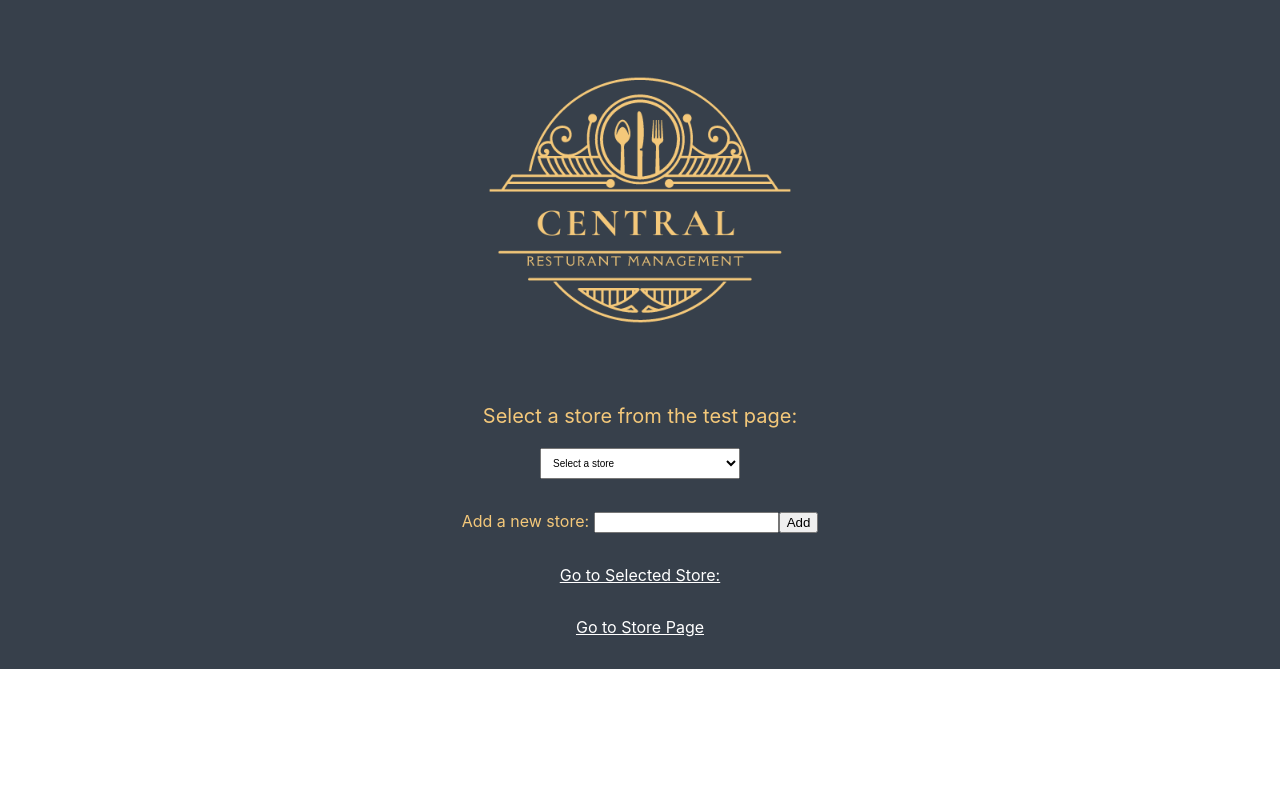
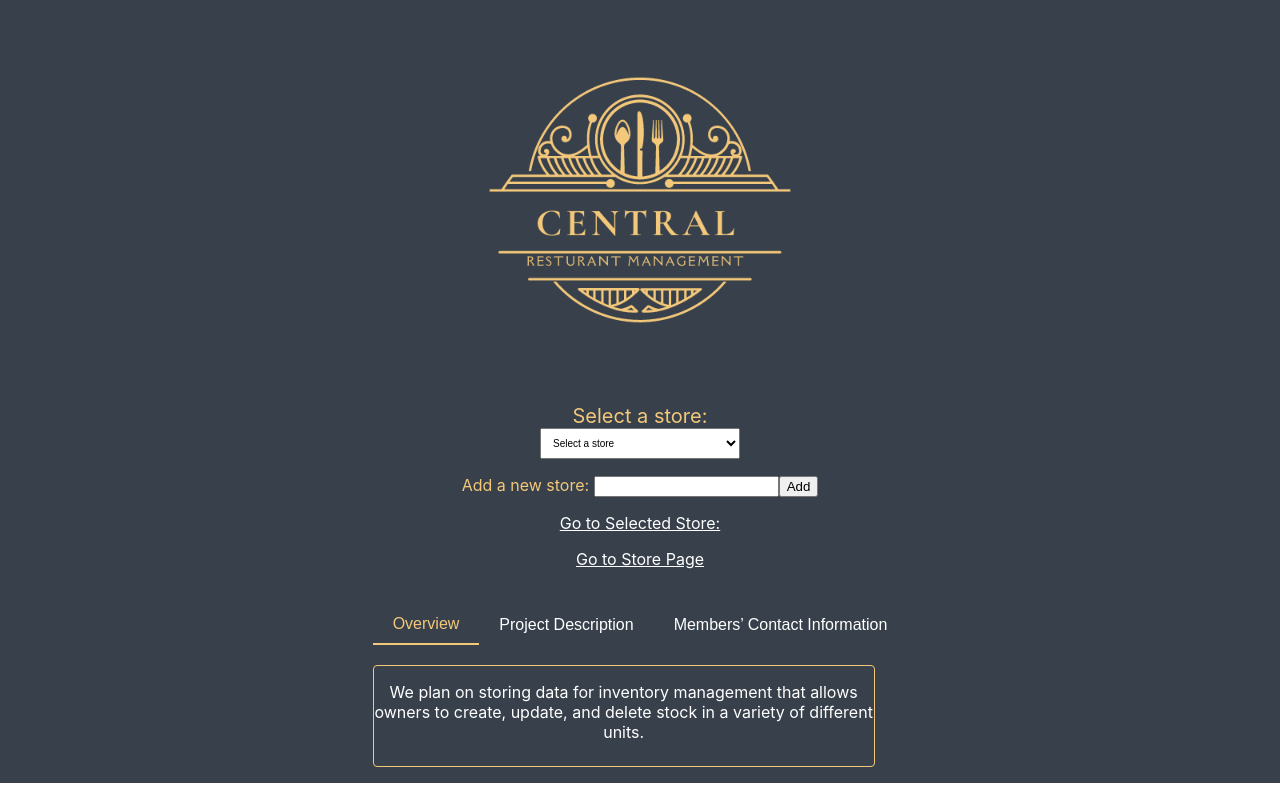
Before and after one commit to IAmMeers/Central-Client, a React (Create React App) app: page / in a window 1280 px wide. Built offline with nearby package versions, Linux system fonts and the light colour scheme.

Commit message:
Added Project Overview Info TestPage & Updated CSS

```diff
--- a/src/App.css
+++ b/src/App.css
@@ -14,7 +14,7 @@
 }
 
 .body-background {
-  float: center;
+  /* float: center; */
   background-color: #37404B;
   color: #F4C87A
 }
@@ -53,6 +53,57 @@ select {
 }
 
 
+/* Project Tabs */
+.tabs {
+  display: flex;
+  justify-content: space-between;
+  margin-top: 20px;
+}
+
+.tab {
+  padding: 10px 20px;
+  border: none;
+  background-color: transparent;
+  color: white;
+  font-size: 16px;
+  cursor: pointer;
+}
+
+.tab.active {
+  color: #F4C87A;
+  border-bottom: 2px solid #F4C87A;
+}
+
+.tab-content {
+  margin-top: 20px;
+}
+
+.tab-text {
+  width: 500px;
+  height: 100px;
+  /* Keep some space around the text */
+  border: 1px solid #F4C87A;
+  border-radius: 4px;
+  color: white;
+  /* Hide when not active */
+  display: none;
+}
+
+
+
+.tab-text.active {
+  display: block;
+}
+
+
+
+
+
+
+
+
+
+
 .App-link {
   color: #61dafb;
 }
--- a/src/pages/TestPage.jsx
+++ b/src/pages/TestPage.jsx
@@ -1,37 +1,15 @@
-/*
- * Kenneth Mendoza
- */
-
-import React, { useState, useEffect } from 'react';
+import React, { useState } from 'react';
 import './TestPage.jsx';
 import logoImage from '../assets/CentralRestLogo.png';
 import { Link } from 'react-router-dom';
 
-
-// const SERVER_URL = process.env.REACT_APP_SERVER_URL;
-
 const TestPage = () => {
-  // const [data, setData] = useState([]);
-
   const [selectedStore, setSelectedStore] = useState('');
   const [stores, setStores] = useState([
     { id: 'store1', name: 'Store 1' },
     { id: 'store2', name: 'Store 2' },
   ]);
-
-  // useEffect(() => {
-  //   fetch(SERVER_URL + '/Inventory?store_id=SID1')
-  //     .then(response => {
-  //       if (!response.ok) {
-  //         throw new Error('Network response was not ok');
-  //       }
-  //       return response.json();
-  //     })
-  //     .then(data => {
-  //       setData(data); // Set the fetched data to the state
-  //     })
-  //     .catch(error => console.error("Error fetching data:", error));
-  // }, []);
+  const [newStoreName, setNewStoreName] = useState('');
 
   const handleStoreChange = (event) => {
     setSelectedStore(event.target.value);
@@ -45,8 +23,6 @@ const TestPage = () => {
     setStores([...stores, newStore]);
   };
 
-  const [newStoreName, setNewStoreName] = useState('');
-
   const handleNewStoreNameChange = (event) => {
     setNewStoreName(event.target.value);
   };
@@ -57,14 +33,34 @@ const TestPage = () => {
     setNewStoreName('');
   };
 
+  const [activeTab, setActiveTab] = useState('overview');
+  const tabContent = {
+    overview:
+      'We plan on storing data for inventory management that allows owners to create, update, and delete stock in a variety of different units.',
+    projectDescription:
+      'For this project, we would like to design a centralized restaurant management application that allows business owners to track inventory. The goal of the application is to provide a useful tool that makes inventory and order management easy and streamlined.',
+    contactInfo:
+    'This project was created by Kenneth Mendoza, Luca Smith, and Evelyn Ramirez',
+
+  };
+
+  const handleTabClick = (tab) => {
+    if (activeTab === tab) {
+      setActiveTab(null);
+    } else {
+      setActiveTab(tab);
+    }
+  };
+
   return (
     <div className="body-background">
       <header>
         <img src={logoImage} alt="Logo" className="resize-logo" />
       </header>
       <div className="main-content">
+        <div className="content-right">
           <label htmlFor="stores-dropdown" className="select-label">
-          Select a store from the test page:
+            Select a store:
           </label>
           <br />
           <select
@@ -73,7 +69,7 @@ const TestPage = () => {
             value={selectedStore}
             onChange={handleStoreChange}
           >
-          <option value="">Select a store </option>
+            <option value="">Select a store</option>
             {stores.map((store) => (
               <option key={store.id} value={store.id}>
                 {store.name}
@@ -82,7 +78,7 @@ const TestPage = () => {
           </select>
           <p> </p>
           <form onSubmit={handleAddStore}>
-          <label htmlFor="new-store-name">Add a new store:  </label>
+            <label htmlFor="new-store-name">Add a new store: </label>
             <input
               type="text"
               id="new-store-name"
@@ -92,17 +88,54 @@ const TestPage = () => {
             <button type="submit">Add</button>
           </form>
           <p> </p>
-        <Link to={`/${selectedStore}`} className = "link">Go to Selected Store: {selectedStore}</Link>
-
+          <Link to={`/${selectedStore}`} className="link">
+            Go to Selected Store: {selectedStore}
+          </Link>
           <p> </p>
-        <Link to={`/store`} className="link"> Go to Store Page</Link>
+          <Link to={`/store`} className="link">
+            Go to Store Page
+          </Link>
           <p> </p>
-
+        </div>
+        <div className="content-left">
+          <div className="tabs">
+            <button
+              className={`tab ${activeTab === 'overview' ? 'active' : ''}`}
+              onClick={() => handleTabClick('overview')}
+            >
+              Overview
+            </button>
+            <button
+              className={`tab ${
+                activeTab === 'projectDescription' ? 'active' : ''
+              }`}
+              onClick={() => handleTabClick('projectDescription')}
+            >
+              Project Description
+            </button>
+            <button
+              className={`tab ${activeTab === 'contactInfo' ? 'active' : ''}`}
+              onClick={() => handleTabClick('contactInfo')}
+            >
+              Members’ Contact Information
+            </button>
+          </div>
+          <div className="tab-content">
+            {activeTab && (
+              <div className={`tab-text ${activeTab ? 'active' : ''}`}>
+                {activeTab === 'overview' && <p>{tabContent.overview}</p>}
+                {activeTab === 'projectDescription' && (
+                  <p>{tabContent.projectDescription}</p>
+                )}
+                {activeTab === 'contactInfo' && <p>{tabContent.contactInfo}</p>}
+              </div>
+            )}
+          </div>
+          <p> </p>
+        </div>
       </div>
     </div>
   );
 };
 
-
-
 export default TestPage;
```
Lines whose indentation alone changed are shown as unchanged.
